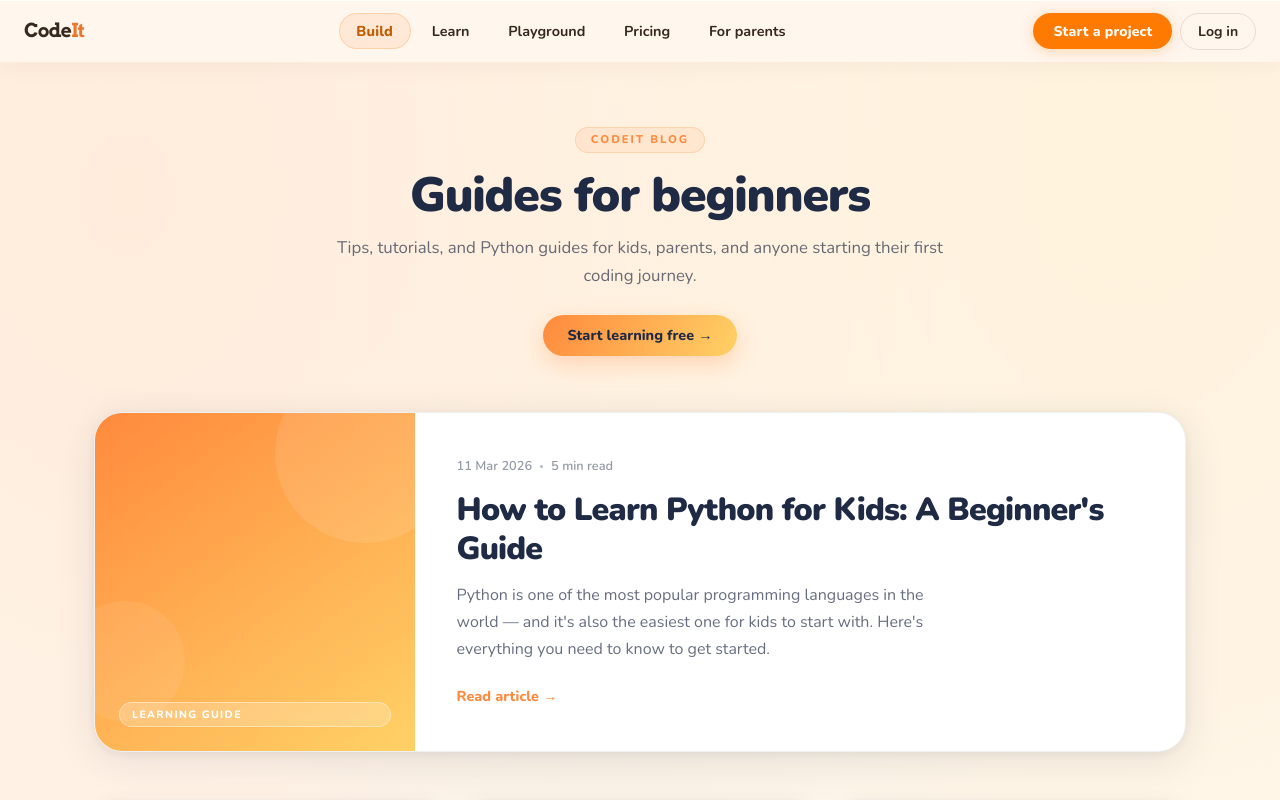
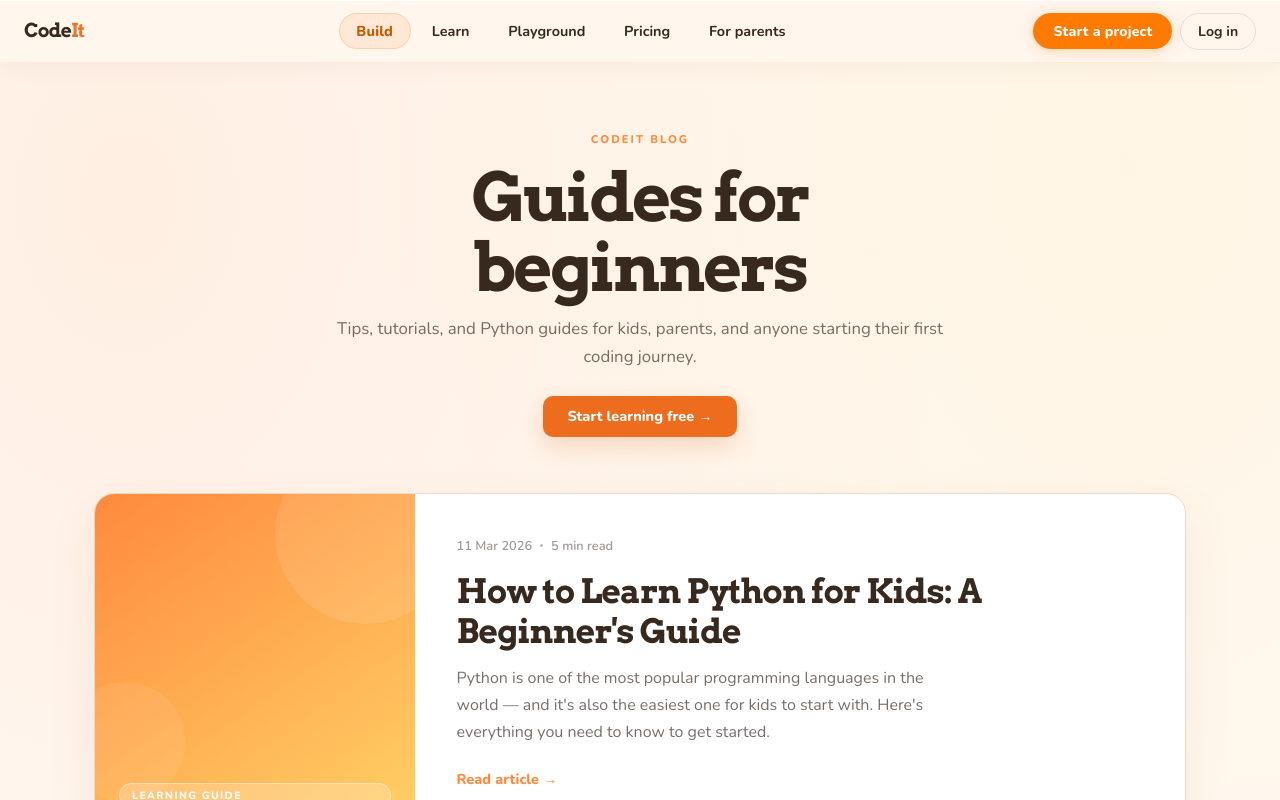
Before and after one commit to alqudah1/CodeIt, a React (Create React App) app in the folder packages/gamified-elearning/: page /blog in a window 1280 px wide. Shown: the top 800 px of the page. Built offline with nearby package versions, Linux system fonts and the light colour scheme; no server answers; the HTML template or start-up script is replaced by a standard one.

Commit message:
refactor(blog): align acquisition content with the new brand

```diff
--- a/packages/gamified-elearning/src/data/blogPosts.js
+++ b/packages/gamified-elearning/src/data/blogPosts.js
@@ -8,7 +8,7 @@ const BLOG_POSTS = [
     slug: 'learn-python-for-kids',
     title: 'How to Learn Python for Kids: A Beginner\'s Guide',
     description:
-      'A step-by-step guide to learning Python programming for kids aged 8–14. Discover why Python is the perfect first language and how CodeIt makes it fun.',
+      'A practical guide to learning Python for kids and teens, with clear age guidance, real examples, and a simple first path through CodeIt.',
     date: '2026-03-11',
     readTime: '5 min read',
     category: 'Learning Guide',
@@ -360,7 +360,7 @@ const BLOG_POSTS = [
         body: [
           'Most children can start learning Python from around age 9 or 10, when reading comprehension and logical thinking are well developed. Some younger children — particularly those who are already comfortable with reading and basic maths — can start at 7 or 8 with some parental support.',
           'The key factor isn\'t age — it\'s whether the child is curious and patient enough to follow instructions and observe what happens. A motivated 8-year-old will learn faster than a bored 12-year-old.',
-          'CodeIt is designed for ages 8–14, but it works well for older beginners (teens and adults) too. The beginner-friendly language and step-by-step structure suit anyone new to programming.',
+          'New CodeIt student accounts are designed for ages 13–18. Younger learners can explore guest activities with a parent or guardian beside them, and the lessons also work for older beginners.',
         ],
       },
       {
--- a/packages/gamified-elearning/src/pages/Blog/Blog.css
+++ b/packages/gamified-elearning/src/pages/Blog/Blog.css
@@ -1,7 +1,7 @@
 /* ════════════════════════════════════════════════════════════
    Blog — CodeIt brand-aligned
    Palette: #FF8A3D primary · #FFD166 accent · #4CC9F0 secondary
-            #1F2A44 text  · #FFF7ED background
+            #38291f text  · #fffaf5 background
    ════════════════════════════════════════════════════════════ */
 
 /* ════════════════════════════════════════════════════════════
@@ -12,9 +12,9 @@
 .blog-page {
   /* override — keep here so the post page also inherits it */
   min-height: 100vh;
-  background: #FFF7ED;
+  background: #fffaf5;
   font-family: 'Nunito', 'Arvo', sans-serif;
-  color: #1F2A44;
+  color: #38291f;
   position: relative;
 }
 
@@ -22,10 +22,7 @@
   content: '';
   position: absolute;
   inset: 0;
-  background:
-    radial-gradient(ellipse at 12% 6%,  rgba(255,138,61, 0.09), transparent 50%),
-    radial-gradient(ellipse at 86% 8%,  rgba(255,209,102,0.11), transparent 50%),
-    radial-gradient(ellipse at 50% 94%, rgba(76,201,240, 0.07), transparent 55%);
+  background: linear-gradient(90deg, transparent 0 49.9%, rgba(201,95,22,.035) 50% 50.1%, transparent 50.2%);
   pointer-events: none;
   z-index: 0;
 }
@@ -55,26 +52,24 @@
   text-transform: uppercase;
   letter-spacing: 0.18em;
   color: #FF8A3D;
-  background: rgba(255,138,61,0.10);
-  border: 1px solid rgba(255,138,61,0.22);
-  border-radius: 999px;
-  padding: 0.28rem 0.95rem;
+  padding: 0;
   margin-bottom: 1rem;
 }
 
 .bi-title {
   margin: 0 0 0.75rem;
-  font-size: clamp(2rem, 4.5vw, 3rem);
-  font-weight: 900;
-  color: #1F2A44;
-  line-height: 1.1;
-  letter-spacing: -0.025em;
+  font-family: Arvo, Georgia, serif;
+  font-size: clamp(2.5rem, 5.5vw, 4.2rem);
+  font-weight: 700;
+  color: #38291f;
+  line-height: 1.04;
+  letter-spacing: -0.04em;
 }
 
 .bi-sub {
   margin: 0 0 1.5rem;
   font-size: 1.05rem;
-  color: rgba(31,42,68,0.68);
+  color: rgba(56,41,31,0.68);
   line-height: 1.7;
 }
 
@@ -83,13 +78,13 @@
   align-items: center;
   gap: 0.35rem;
   padding: 0.65rem 1.5rem;
-  background: linear-gradient(120deg, #FF8A3D, #FFD166);
-  color: #1F2A44;
+  background: #ed6c1e;
+  color: #fff;
   font-weight: 800;
   font-size: 0.9rem;
-  border-radius: 999px;
+  border-radius: 10px;
   text-decoration: none;
-  box-shadow: 0 8px 22px rgba(255,138,61,0.28);
+  box-shadow: 0 10px 24px rgba(201,95,22,.2);
   transition: transform 0.18s ease, box-shadow 0.18s ease;
 }
 .bi-header-cta:hover {
@@ -99,7 +94,7 @@
 
 /* ── Category colour tokens ──────────────────────────────── */
 .bi-featured.cat-guide,
-.bi-card.cat-guide { --cat-from: #FF8A3D; --cat-to: #FFD166; --cat-txt: #1F2A44; }
+.bi-card.cat-guide { --cat-from: #FF8A3D; --cat-to: #FFD166; --cat-txt: #38291f; }
 
 .bi-featured.cat-games,
 .bi-card.cat-games { --cat-from: #4CC9F0; --cat-to: #7BA7FF; --cat-txt: #fff; }
@@ -156,7 +151,7 @@
 .bi-meta-read {
   font-size: 0.8rem;
   font-weight: 600;
-  color: rgba(31,42,68,0.48);
+  color: rgba(56,41,31,0.48);
 }
 
 .bi-meta-dot {
@@ -164,7 +159,7 @@
   width: 3px;
   height: 3px;
   border-radius: 50%;
-  background: rgba(31,42,68,0.32);
+  background: rgba(56,41,31,0.32);
   vertical-align: middle;
 }
 
@@ -175,22 +170,20 @@
   display: grid;
   grid-template-columns: 320px 1fr;
   min-height: 340px;
-  border-radius: 28px;
+  border-radius: 20px;
   overflow: hidden;
   text-decoration: none;
-  box-shadow:
-    0 8px 40px rgba(31,42,68,0.10),
-    0 2px 8px rgba(31,42,68,0.06);
+  box-shadow: 0 18px 50px rgba(120,74,35,.08);
   margin-bottom: 3rem;
   transition: transform 0.24s ease, box-shadow 0.24s ease;
   background: #fff;
-  border: 1.5px solid rgba(31,42,68,0.07);
+  border: 1px solid #ead9cb;
 }
 
 .bi-featured:hover {
   transform: translateY(-5px);
   box-shadow:
-    0 24px 60px rgba(31,42,68,0.14),
+    0 24px 60px rgba(56,41,31,0.14),
     0 4px 16px rgba(255,138,61,0.10);
 }
 
@@ -240,9 +233,10 @@
 
 .bi-featured__title {
   margin: 0 0 0.85rem;
-  font-size: clamp(1.5rem, 2.6vw, 2rem);
-  font-weight: 900;
-  color: #1F2A44;
+  font-family: Arvo, Georgia, serif;
+  font-size: clamp(1.55rem, 2.8vw, 2.1rem);
+  font-weight: 700;
+  color: #38291f;
   line-height: 1.2;
   letter-spacing: -0.025em;
   transition: color 0.18s ease;
@@ -254,7 +248,7 @@
 .bi-featured__excerpt {
   margin: 0 0 1.4rem;
   font-size: 1rem;
-  color: rgba(31,42,68,0.68);
+  color: rgba(56,41,31,0.68);
   line-height: 1.7;
   max-width: 52ch;
 }
@@ -287,17 +281,17 @@
   overflow: hidden;
   text-decoration: none;
   background: #fff;
-  border: 1.5px solid rgba(31,42,68,0.07);
+  border: 1.5px solid rgba(56,41,31,0.07);
   box-shadow:
-    0 4px 20px rgba(31,42,68,0.07),
-    0 1px 4px rgba(31,42,68,0.04);
+    0 4px 20px rgba(56,41,31,0.07),
+    0 1px 4px rgba(56,41,31,0.04);
   transition: transform 0.22s ease, box-shadow 0.22s ease, border-color 0.22s ease;
 }
 
 .bi-card:hover {
   transform: translateY(-5px);
   box-shadow:
-    0 20px 48px rgba(31,42,68,0.12),
+    0 20px 48px rgba(56,41,31,0.12),
     0 4px 12px rgba(255,138,61,0.08);
   border-color: rgba(255,138,61,0.22);
 }
@@ -352,7 +346,7 @@
   margin: 0 0 0.6rem;
   font-size: 1.1rem;
   font-weight: 900;
-  color: #1F2A44;
+  color: #38291f;
   line-height: 1.3;
   letter-spacing: -0.018em;
   transition: color 0.18s ease;
@@ -362,7 +356,7 @@
 .bi-card__excerpt {
   margin: 0;
   font-size: 0.9rem;
-  color: rgba(31,42,68,0.65);
+  color: rgba(56,41,31,0.65);
   line-height: 1.65;
   flex: 1;
   /* clamp to ~3 lines */
@@ -378,7 +372,7 @@
   gap: 0.45rem;
   margin-top: 1.1rem;
   padding-top: 0.9rem;
-  border-top: 1px solid rgba(31,42,68,0.07);
+  border-top: 1px solid rgba(56,41,31,0.07);
   flex-wrap: wrap;
 }
 
@@ -425,9 +419,9 @@
 /* ── Shared page shell ───────────────────────────────────── */
 .blog-page {
   min-height: 100vh;
-  background: #FFF7ED;
+  background: #fffaf5;
   font-family: 'Nunito', 'Arvo', sans-serif;
-  color: #1F2A44;
+  color: #38291f;
   position: relative;
 }
 
@@ -492,7 +486,7 @@
   margin: 0 0 0.6rem;
   font-size: clamp(2.1rem, 4.5vw, 3rem);
   font-weight: 900;
-  color: #1F2A44;
+  color: #38291f;
   line-height: 1.1;
   letter-spacing: -0.02em;
 }
@@ -597,7 +591,7 @@
   margin: 0 0 0.6rem;
   font-size: 1.4rem;
   font-weight: 900;
-  color: #1F2A44;
+  color: #38291f;
   line-height: 1.25;
   letter-spacing: -0.02em;
   transition: color 0.18s ease;
@@ -673,7 +667,7 @@
   margin: 0 0 0.75rem;
   font-size: clamp(1.7rem, 4vw, 2.4rem);
   font-weight: 800;
-  color: #1F2A44;
+  color: #38291f;
   line-height: 1.2;
 }
 
@@ -714,7 +708,7 @@
   margin: 0 0 0.9rem;
   font-size: 1.15rem;
   font-weight: 800;
-  color: #1F2A44;
+  color: #38291f;
 }
 
 .blog-post__section-heading::before {
@@ -745,7 +739,7 @@
   border-left: 3px solid #FFD166;
   border-radius: 0 8px 8px 0;
   padding: 0.6rem 0.9rem;
-  color: #1F2A44;
+  color: #38291f;
   white-space: pre;
   overflow-x: auto;
 }
@@ -768,7 +762,7 @@
 .blog-post__cta-text {
   font-size: 1rem;
   font-weight: 700;
-  color: #1F2A44;
+  color: #38291f;
   margin: 0;
 }
 
@@ -778,7 +772,7 @@
   gap: 0.4rem;
   padding: 0.7rem 1.5rem;
   background: linear-gradient(120deg, #FF8A3D, #FFD166);
-  color: #1F2A44;
+  color: #38291f;
   border-radius: 999px;
   text-decoration: none;
   font-weight: 800;
@@ -823,7 +817,7 @@
   text-decoration: none;
   font-size: 0.86rem;
   font-weight: 700;
-  color: #1F2A44;
+  color: #38291f;
   transition: all 0.18s ease;
 }
 .blog-post__related-link:hover {
@@ -839,7 +833,7 @@
 }
 .blog-notfound h2 {
   font-size: 1.5rem;
-  color: #1F2A44;
+  color: #38291f;
   margin-bottom: 1rem;
 }
 
@@ -862,7 +856,7 @@
 .blog-breadcrumb__item:hover { color: #FF8A3D; }
 
 .blog-breadcrumb__item--current {
-  color: #1F2A44;
+  color: #38291f;
   font-weight: 700;
   cursor: default;
 }
@@ -903,7 +897,7 @@
 .blog-post__journey-cta {
   margin: 2.5rem 0;
   border-radius: 24px;
-  background: linear-gradient(135deg, #1F2A44 0%, #2a3a5c 100%);
+  background: linear-gradient(135deg, #38291f 0%, #2a3a5c 100%);
   overflow: hidden;
 }
 
@@ -963,7 +957,7 @@
 
 .blog-post__journey-cta__btn--primary {
   background: linear-gradient(120deg, #FF8A3D, #FFD166);
-  color: #1F2A44;
+  color: #38291f;
   box-shadow: 0 8px 22px rgba(255, 138, 61, 0.35);
 }
 .blog-post__journey-cta__btn--primary:hover {
@@ -990,7 +984,7 @@
   margin: 0 0 1.2rem;
   font-size: 1.2rem;
   font-weight: 900;
-  color: #1F2A44;
+  color: #38291f;
   letter-spacing: -0.01em;
 }
 
@@ -1045,7 +1039,7 @@
   margin: 0;
   font-size: 1rem;
   font-weight: 800;
-  color: #1F2A44;
+  color: #38291f;
   line-height: 1.3;
   transition: color 0.15s;
 }
```
